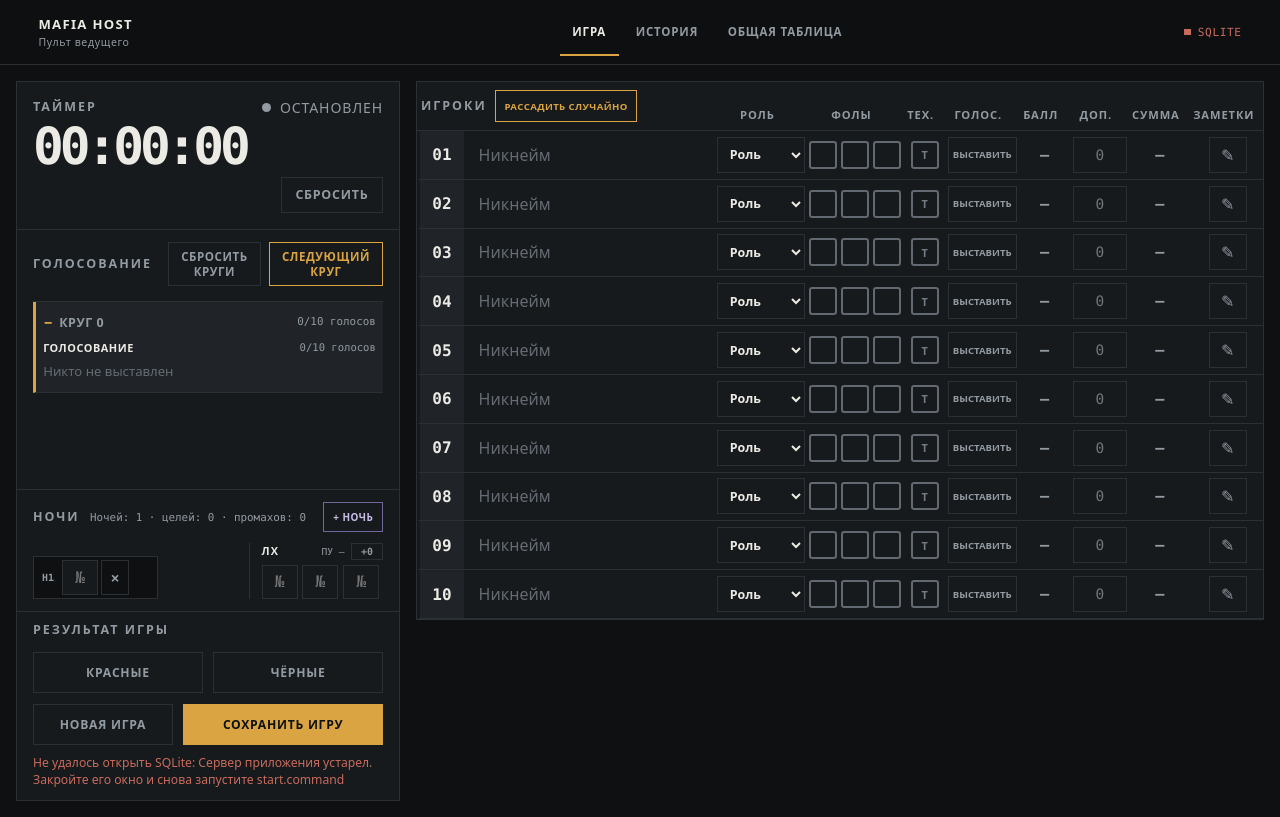
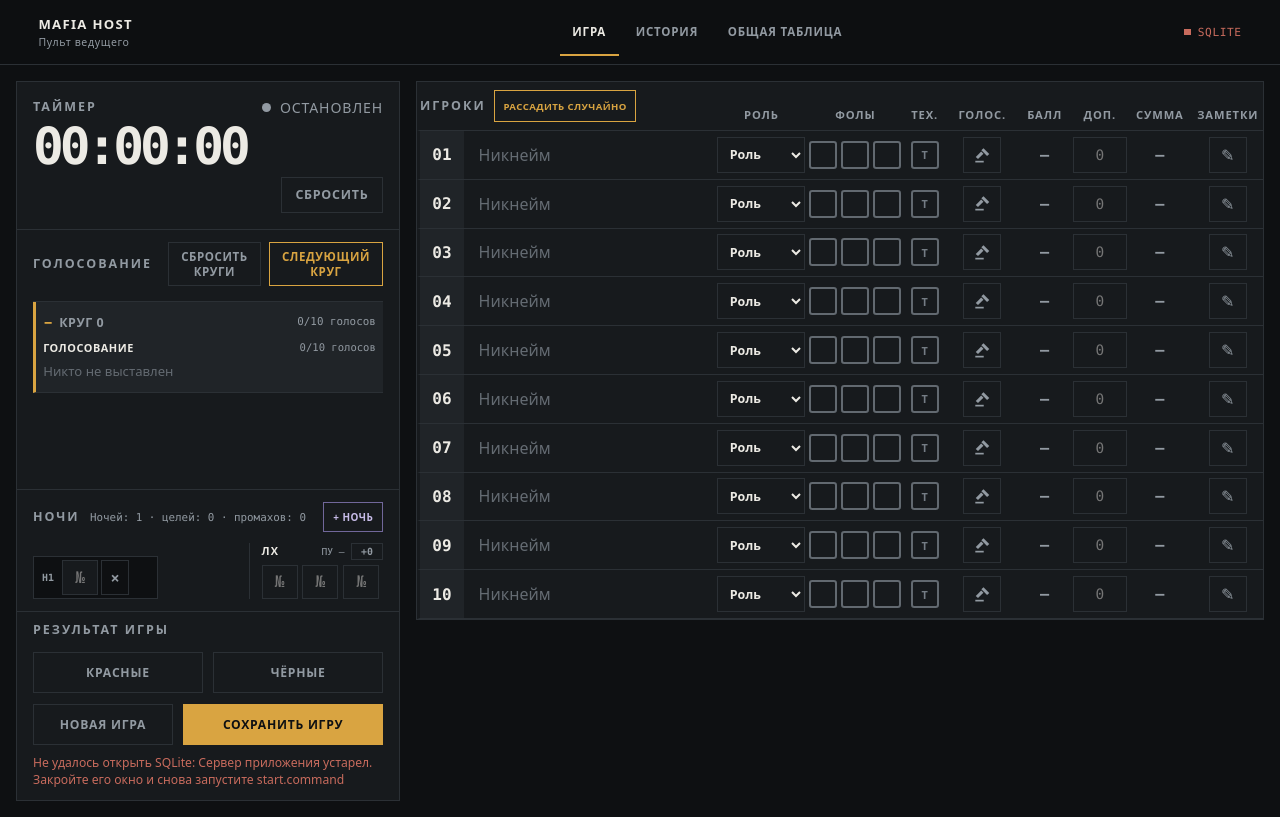
Before and after one commit to voprosovnety/mafia-host, a website with bundled scripts: page index.html in a window 1280 px wide. Built offline with nearby package versions, Linux system fonts and the light colour scheme; files whose address does not match are found by name.

Commit message:
Align player table controls

```diff
--- a/js/players.js
+++ b/js/players.js
@@ -8,6 +8,23 @@ import {
   ROLE_OPTIONS,
   shuffledCopy,
 } from "./domain.js";
+
+function createNominationIcon() {
+  const svgNamespace = "http://www.w3.org/2000/svg";
+  const icon = document.createElementNS(svgNamespace, "svg");
+  icon.setAttribute("viewBox", "0 0 24 24");
+  icon.setAttribute("aria-hidden", "true");
+  icon.setAttribute("focusable", "false");
+
+  const head = document.createElementNS(svgNamespace, "path");
+  head.setAttribute("d", "M13.7 2.8 21.2 10.3 18.4 13.1 10.9 5.6Z");
+  const handle = document.createElementNS(svgNamespace, "path");
+  handle.setAttribute("d", "M10.7 7.1 13.6 10 6.5 17.1 3.6 14.2Z");
+  const base = document.createElementNS(svgNamespace, "path");
+  base.setAttribute("d", "M3 19.3h11v2.2H3Z");
+  icon.append(head, handle, base);
+  return icon;
+}
 
 export class PlayersController {
   constructor({
@@ -125,8 +142,9 @@ export class PlayersController {
     const nominate = document.createElement("button");
     nominate.className = "nominate-button";
     nominate.type = "button";
-    nominate.textContent = "Выставить";
-    nominate.setAttribute("aria-label", `Выставить игрока ${playerNumber}`);
+    nominate.append(createNominationIcon());
+    nominate.title = `Выставить игрока ${playerNumber} на голосование`;
+    nominate.setAttribute("aria-label", `Выставить игрока ${playerNumber} на голосование`);
     nominate.setAttribute("aria-pressed", "false");
 
     const base = document.createElement("output");
--- a/js/voting.js
+++ b/js/voting.js
@@ -632,9 +632,14 @@ export class VotingController {
       playerRow?.classList.toggle("is-nominated", nominated);
       button.classList.toggle("is-nominated", nominated);
       button.disabled = false;
-      button.textContent = isRevote && nominated ? "В круге" : nominated ? "Снять" : "Выставить";
+      const actionLabel = nominated
+        ? `Снять игрока ${playerNumber} с голосования`
+        : `Выставить игрока ${playerNumber} на голосование`;
+      button.setAttribute("aria-label", actionLabel);
       button.setAttribute("aria-pressed", String(nominated));
-      button.title = isRevote ? "Изменение состава перестроит переголосование" : "";
+      button.title = isRevote
+        ? `${actionLabel}. Изменение состава перестроит переголосование`
+        : actionLabel;
     });
   }
 
--- a/styles.css
+++ b/styles.css
@@ -900,7 +900,8 @@ kbd {
   gap: var(--space-1);
   align-items: end;
   min-width: 0;
-  padding: var(--space-2) var(--space-1);
+  padding: var(--space-2) 0;
+  border-left: 3px solid transparent;
   border-bottom: 1px solid var(--line);
   background: var(--panel);
 }
@@ -982,20 +983,25 @@ kbd {
 }
 
 .nominate-button {
-  width: 100%;
+  display: grid;
+  place-items: center;
+  width: 2.35rem;
   min-width: 0;
-  min-height: 2.25rem;
-  padding: 0.3rem 0.2rem;
+  height: 2.25rem;
+  min-height: 0;
+  margin: 0 auto;
+  padding: 0;
   border: 1px solid var(--line);
   border-radius: 0;
   background: transparent;
   color: var(--muted);
-  font-size: 0.6rem;
-  font-weight: 700;
-  letter-spacing: 0;
-  white-space: nowrap;
-  text-transform: uppercase;
   cursor: pointer;
+}
+
+.nominate-button svg {
+  width: 1.15rem;
+  height: 1.15rem;
+  fill: currentcolor;
 }
 
 .nominate-button:hover {
```
Also changed, not shown: test/voting.test.js (+4 -2 lines).
